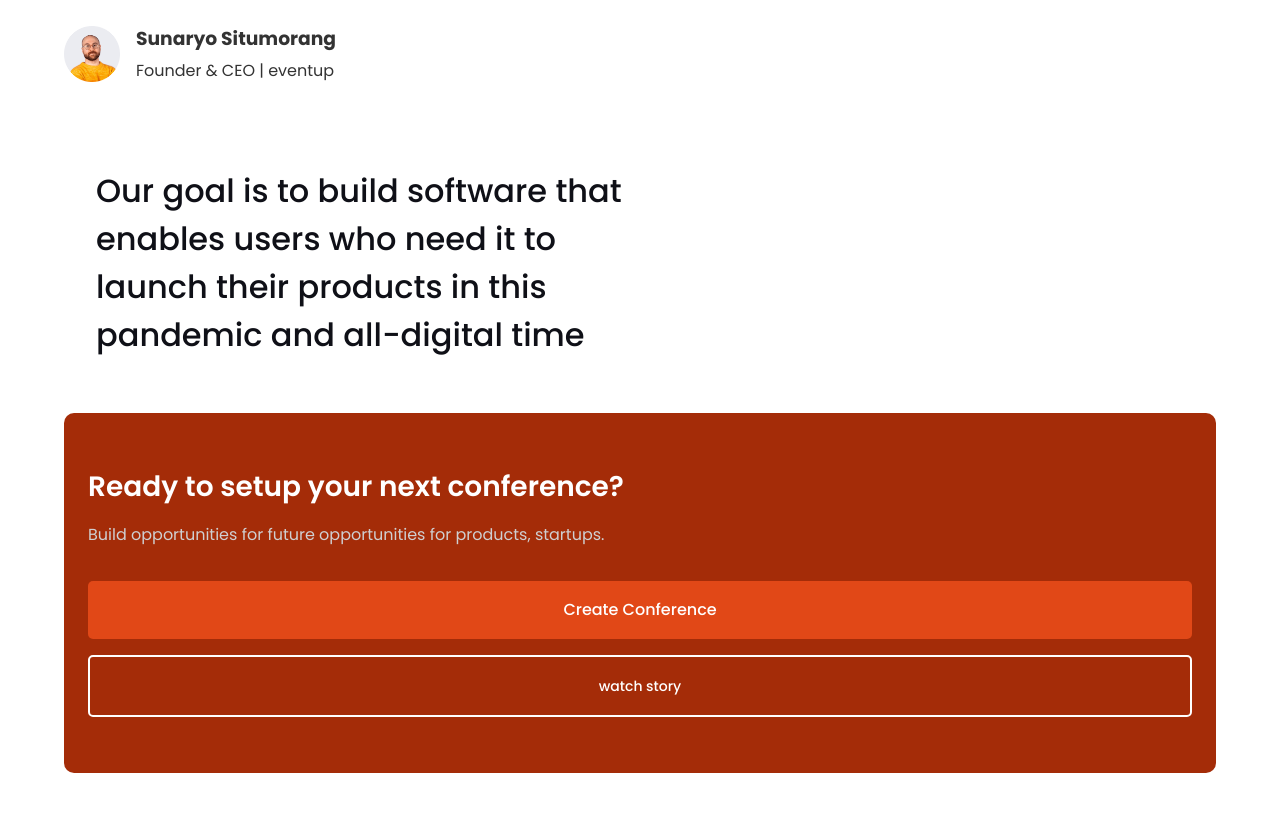
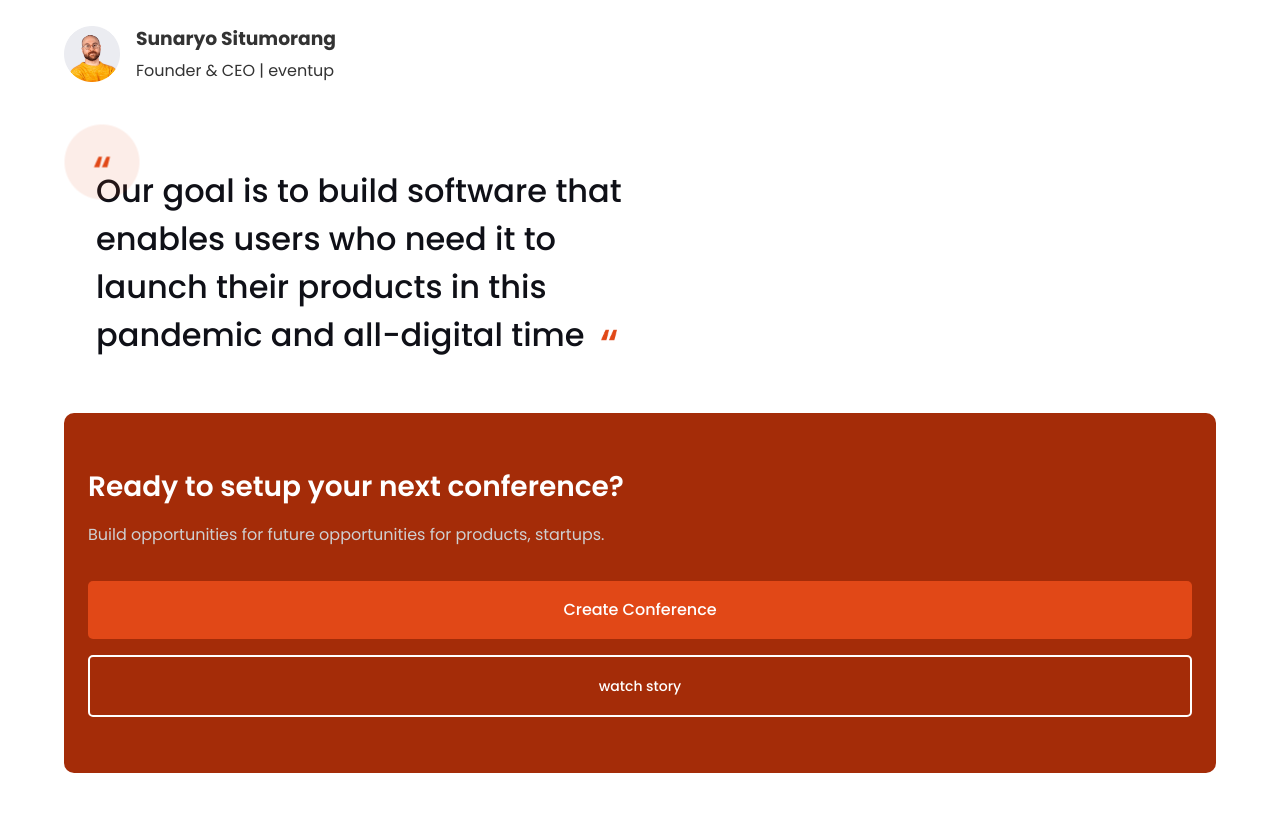
Before and after one commit to MaksymDramaretskyi-1/EventUP, a website: page index.html in a window 1280 px wide. Shown: the part 6020-6851 px from the top of the page. Drawn offline with Linux system fonts and the light colour scheme; a web font is replaced by a local one.

Commit message:
korreksjon

```diff
--- a/css/pages/home.css
+++ b/css/pages/home.css
@@ -271,7 +271,6 @@ header {
       line-height: 28px;
     }
 
-
     .bg-color-block-device img {
       width: 100%;
       height: 100%;
@@ -279,7 +278,6 @@ header {
       object-position: center;
       margin-bottom: 32px;
     }
-
 
     .bg-color-block-virtual {
       background-color: #F8F8F8;
@@ -421,14 +419,14 @@ header {
       top: 38px;
       left: 38px;
       transform: translate(-50%, -50%);
-      background-image: url('../img/ornament-up.png');
+      background-image: url('/img/ornament-up.png');
     }
 
     .block-ceo-review-text::after {
       /* bottom: 10;
       left: 260; */
       transform: translate(50%, 50%);
-      background-image: url('../img/ornament-down.png');
+      background-image: url('/img/ornament-down.png');
 
     }
     .create-conference {
```
Also changed, not shown: css/styles.css (line endings or trailing spaces).
